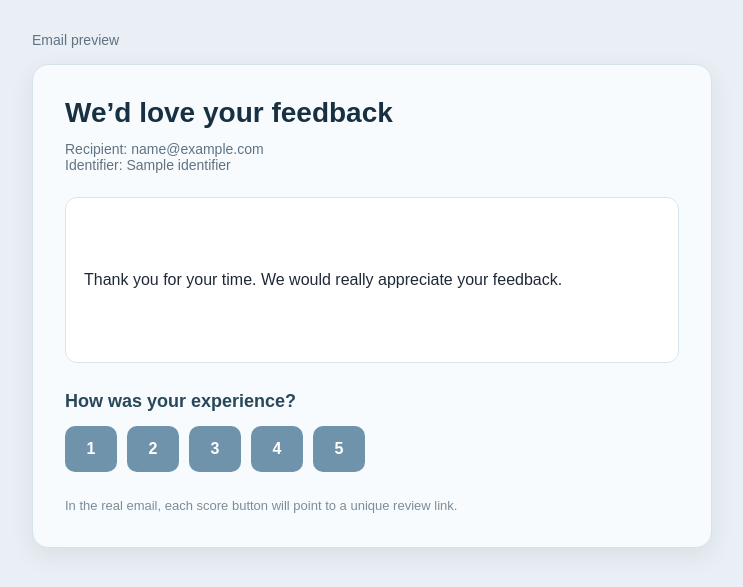
After one commit to chrgxh/my_review_app, a FastAPI app: template templates/feedback_email.html in a window 1280 px wide. The commit adds this page. Shown: the top 587 px of the page, without its empty margins (268-1011 px from the left). Run offline with FastAPI, Linux system fonts and the light colour scheme; the template is opened without the code that fills it: most values are stand-ins (such as "Sample title", 1, 10 or a date in 2020).

Commit message:
Add feedback_email and preview

```diff
--- a/main.py
+++ b/main.py
@@ -1,14 +1,11 @@
-from fastapi import FastAPI, Request
+from fastapi import FastAPI, Request, Form
 from fastapi.responses import HTMLResponse
 from fastapi.staticfiles import StaticFiles
 from fastapi.templating import Jinja2Templates
 
 app = FastAPI()
 
-# Templates folder
 templates = Jinja2Templates(directory="templates")
-
-# Static files (js, css)
 app.mount("/static", StaticFiles(directory="static"), name="static")
 
 
@@ -18,3 +15,20 @@ async def admin_page(request: Request):
         "admin.html",
         {"request": request}
     )
+
+@app.get("/preview-email", response_class=HTMLResponse)
+async def preview_email(
+    request: Request,
+    recipientEmail: str = "",
+    identifier: str = "",
+    message: str = "",
+):
+    return templates.TemplateResponse(
+        "feedback_email.html",
+        {
+            "request": request,
+            "recipient_email": recipientEmail,
+            "identifier": identifier,
+            "message": message,
+        }
+    )
--- a/templates/admin.html
+++ b/templates/admin.html
@@ -45,7 +45,10 @@
                     ></textarea>
                 </div>
 
-                <button type="submit">Request Feedback</button>
+                <div class="button-row">
+                    <button type="submit" class="btn-primary">Request Feedback</button>
+                    <button type="button" id="previewButton" class="btn-secondary">Preview</button>
+                </div>
             </form>
         </div>
     </div>
--- /dev/null
+++ b/templates/feedback_email.html
@@ -0,0 +1,126 @@
+<!DOCTYPE html>
+<html lang="en">
+<head>
+    <meta charset="UTF-8">
+    <meta name="viewport" content="width=device-width, initial-scale=1.0">
+    <title>Email Preview</title>
+    <style>
+        body {
+            margin: 0;
+            padding: 32px 16px;
+            background: #e9eff4;
+            font-family: Arial, sans-serif;
+            color: #1f2a37;
+        }
+
+        .email-wrapper {
+            max-width: 680px;
+            margin: 0 auto;
+        }
+
+        .preview-label {
+            margin-bottom: 16px;
+            color: #5f7383;
+            font-size: 14px;
+        }
+
+        .email-card {
+            background: #f8fbfd;
+            border: 1px solid #d6e2ea;
+            border-radius: 16px;
+            padding: 32px;
+            box-shadow: 0 8px 24px rgba(32, 55, 70, 0.08);
+        }
+
+        h1 {
+            margin: 0 0 12px;
+            font-size: 28px;
+            color: #183142;
+        }
+
+        .meta {
+            margin-bottom: 24px;
+            color: #5f7383;
+            font-size: 14px;
+        }
+
+        .message-box {
+            margin-bottom: 28px;
+            padding: 18px;
+            background: #ffffff;
+            border: 1px solid #dbe5ec;
+            border-radius: 12px;
+            white-space: pre-wrap;
+            line-height: 1.6;
+        }
+
+        .rating-title {
+            margin: 0 0 14px;
+            font-size: 18px;
+            color: #27485a;
+        }
+
+        .score-row {
+            display: flex;
+            gap: 10px;
+            flex-wrap: wrap;
+            margin-bottom: 24px;
+        }
+
+        .score-btn {
+            display: inline-block;
+            min-width: 52px;
+            padding: 14px 0;
+            text-align: center;
+            text-decoration: none;
+            background: #6f93ab;
+            color: #ffffff;
+            border-radius: 10px;
+            font-weight: 600;
+            font-size: 16px;
+        }
+
+        .footer-note {
+            color: #7a8d9a;
+            font-size: 13px;
+            line-height: 1.5;
+        }
+    </style>
+</head>
+<body>
+    <div class="email-wrapper">
+        <div class="preview-label">Email preview</div>
+
+        <div class="email-card">
+            <h1>We’d love your feedback</h1>
+
+            <div class="meta">
+                Recipient: {{ recipient_email }}<br>
+                Identifier: {{ identifier }}
+            </div>
+
+            <div class="message-box">
+{% if message %}
+{{ message }}
+{% else %}
+Thank you for your time. We would really appreciate your feedback.
+{% endif %}
+            </div>
+
+            <h2 class="rating-title">How was your experience?</h2>
+
+            <div class="score-row">
+                <a href="#" class="score-btn">1</a>
+                <a href="#" class="score-btn">2</a>
+                <a href="#" class="score-btn">3</a>
+                <a href="#" class="score-btn">4</a>
+                <a href="#" class="score-btn">5</a>
+            </div>
+
+            <div class="footer-note">
+                In the real email, each score button will point to a unique review link.
+            </div>
+        </div>
+    </div>
+</body>
+</html>
```
Also changed, not shown: static/css/styles.css (+112 -10 lines), static/js/admin.js (+16 -0 lines).
